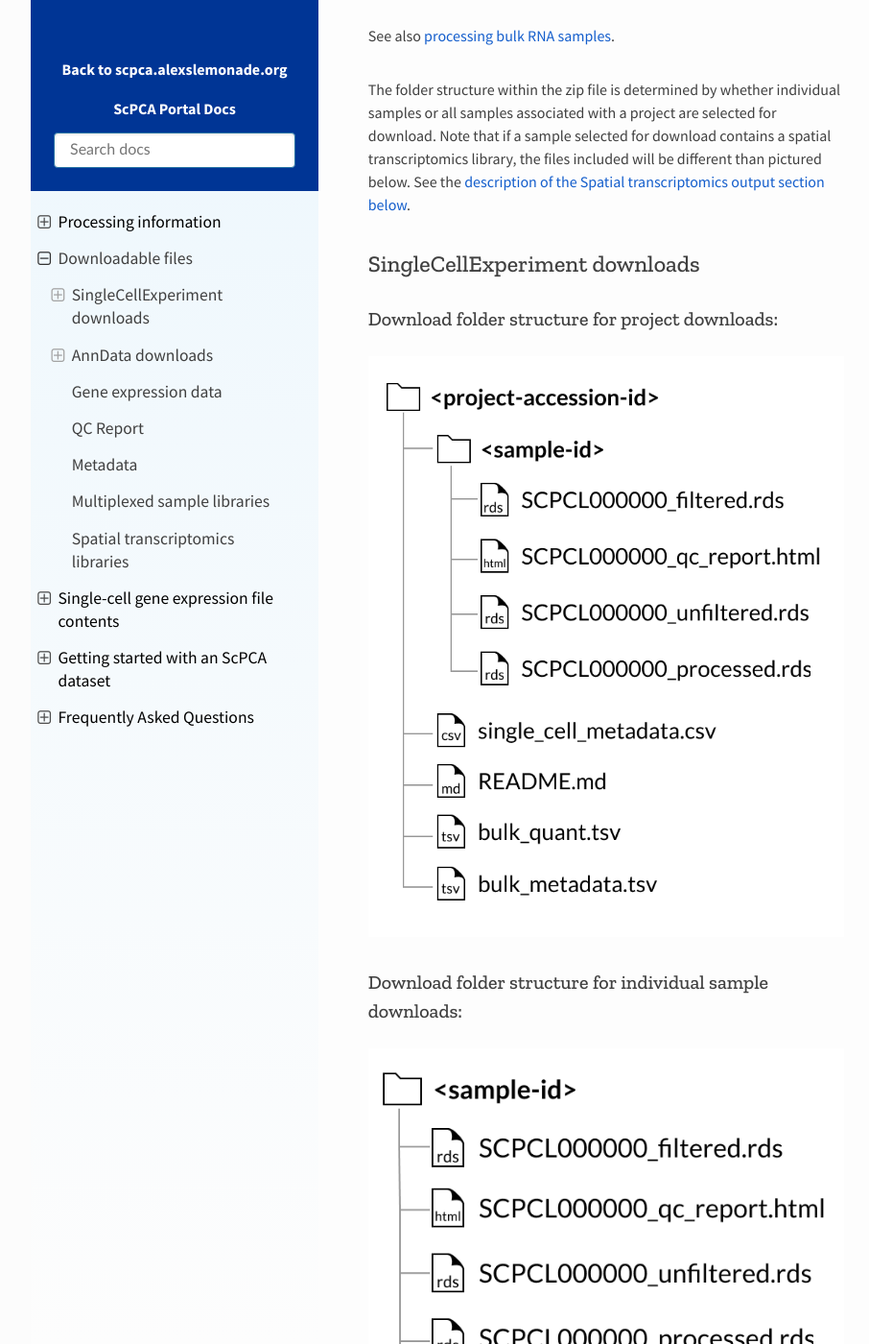
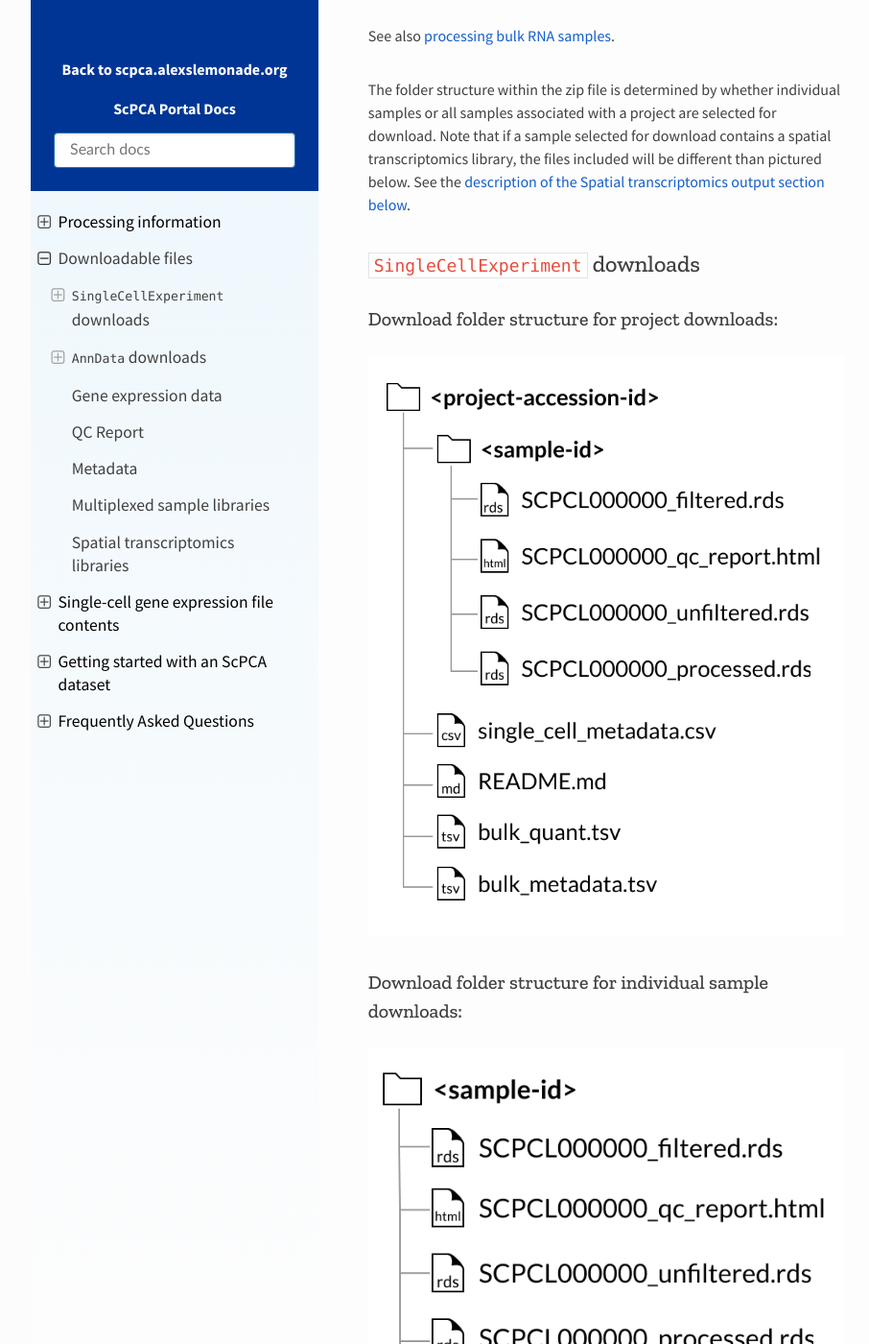
Before and after one commit to DongzeHE/scpca-docs, a Sphinx documentation site: the page built from docs/download_files.md, in a window 1280 px wide and 1400 px high, scrolled down 1141 px. Shown: the whole window at 96% size, without its empty margins (158-1064 px from the left). Built offline with Sphinx 7.4.7 and the Read the Docs theme 2.0.0, drawn with Linux system fonts in a browser that asks for light colours; some of the changed text lies outside the part shown.

```diff
--- a/docs/download_files.md
+++ b/docs/download_files.md
@@ -29,7 +29,7 @@ The folder structure within the zip file is determined by whether individual sam
 Note that if a sample selected for download contains a spatial transcriptomics library, the files included will be different than pictured below.
 See the [description of the Spatial transcriptomics output section below](#spatial-transcriptomics-libraries).
 
-## SingleCellExperiment downloads
+## `SingleCellExperiment` downloads
 
 ### Download folder structure for project downloads:
 ![project download folder](images/project-download-folder.png)
@@ -37,7 +37,7 @@ See the [description of the Spatial transcriptomics output section below](#spati
 ### Download folder structure for individual sample downloads:
 ![sample download folder](images/sample-download-folder.png)
 
-## AnnData downloads
+## `AnnData` downloads
 
 ### Download folder structure for project downloads:
 **TODO**: insert project download image
```
